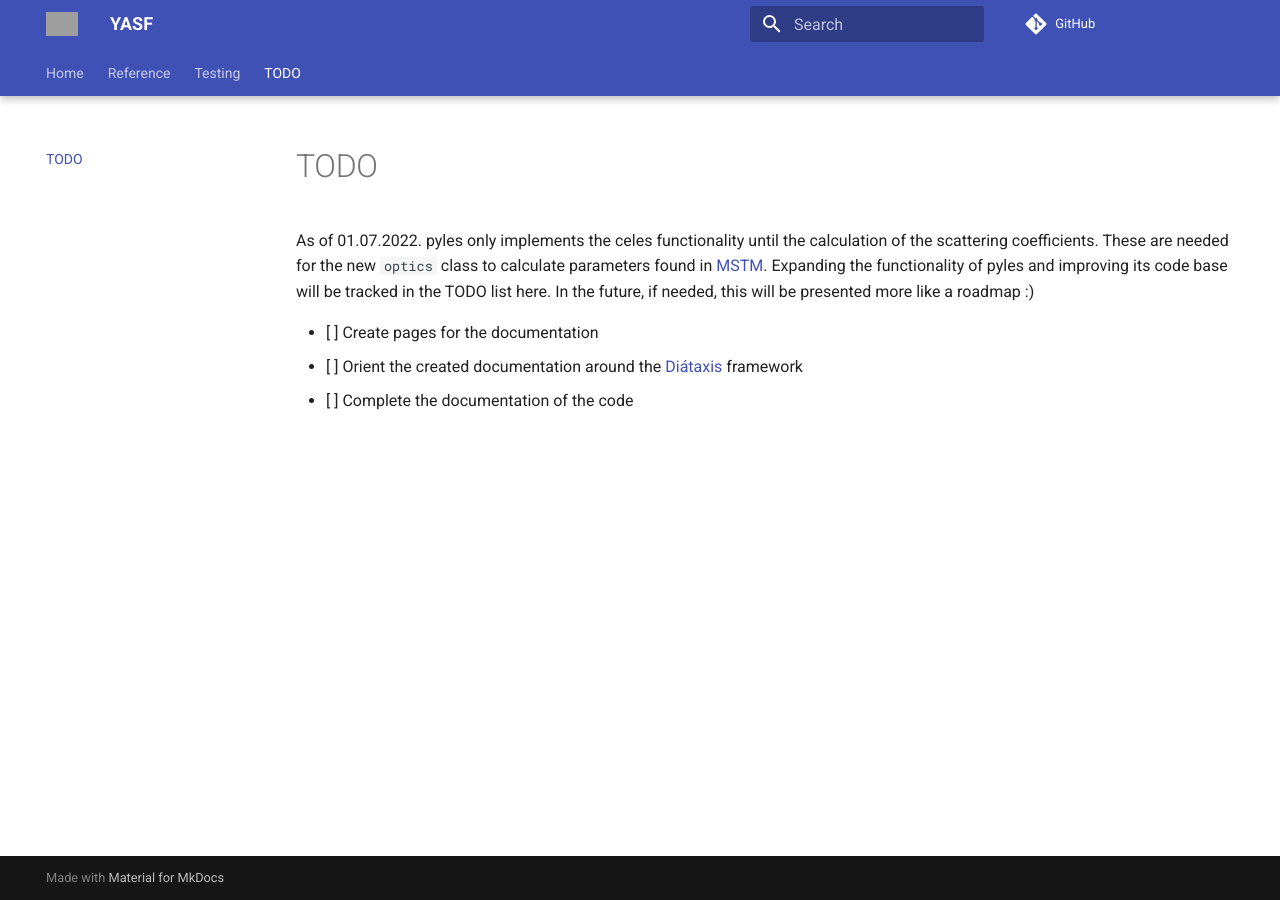
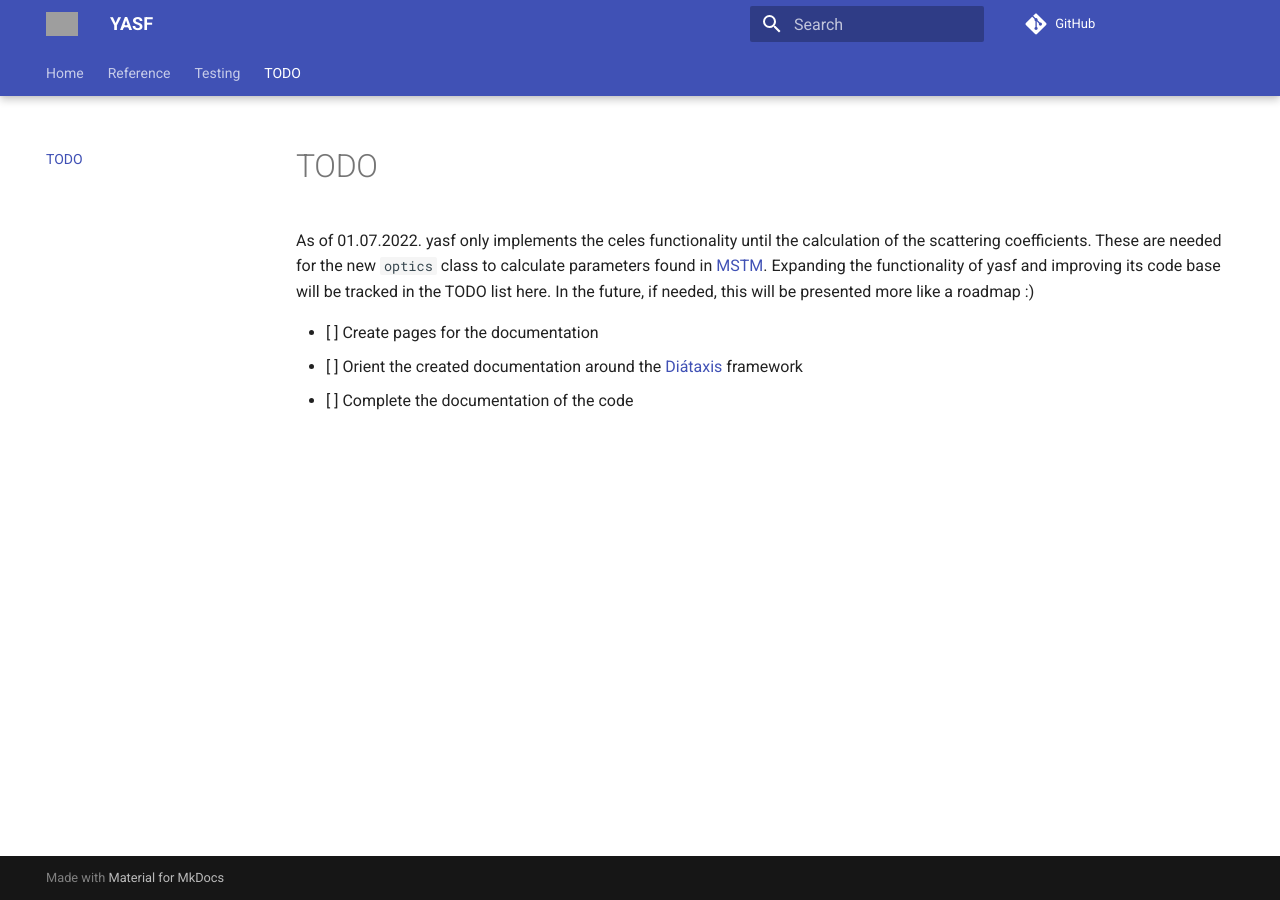
Before and after one commit to AGBV/YASF, an MkDocs documentation site: the page built from docs/todo.md, in a window 1280 px wide. Built offline with MkDocs 1.6.1 and Material for MkDocs 9.7.7, drawn with Linux system fonts in a browser that asks for light colours; comment, search, counter and statistics services are not loaded; grey boxes are pictures that could not be loaded.

Commit message:
Remove pyles references

```diff
--- a/docs/todo.md
+++ b/docs/todo.md
@@ -1,7 +1,7 @@
 # TODO
-As of 01.07.2022. pyles only implements the celes functionality until the calculation of the scattering coefficients.
+As of 01.07.2022. yasf only implements the celes functionality until the calculation of the scattering coefficients.
 These are needed for the new `optics` class to calculate parameters found in [MSTM](https://www.eng.auburn.edu/~dmckwski/scatcodes/).
-Expanding the functionality of pyles and improving its code base will be tracked in the TODO list here.
+Expanding the functionality of yasf and improving its code base will be tracked in the TODO list here.
 In the future, if needed, this will be presented more like a roadmap :)
 
 - [ ] Create pages for the documentation
```
Also changed, not shown: 1 other file.
